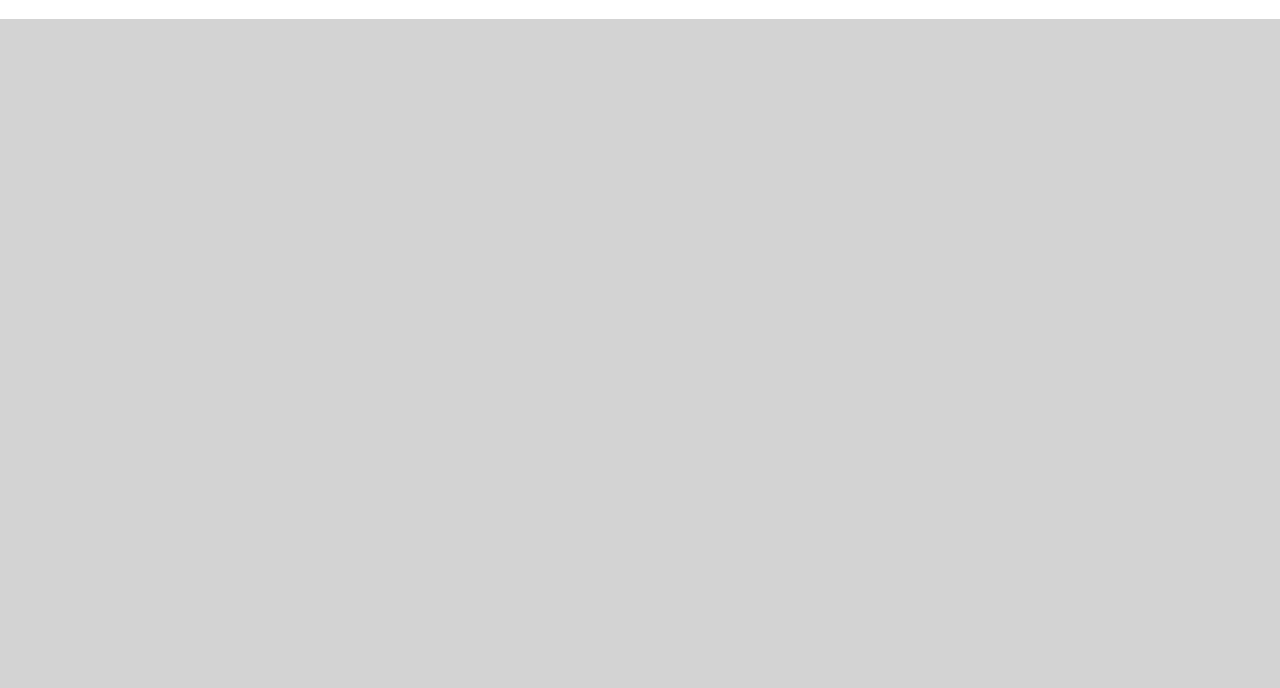
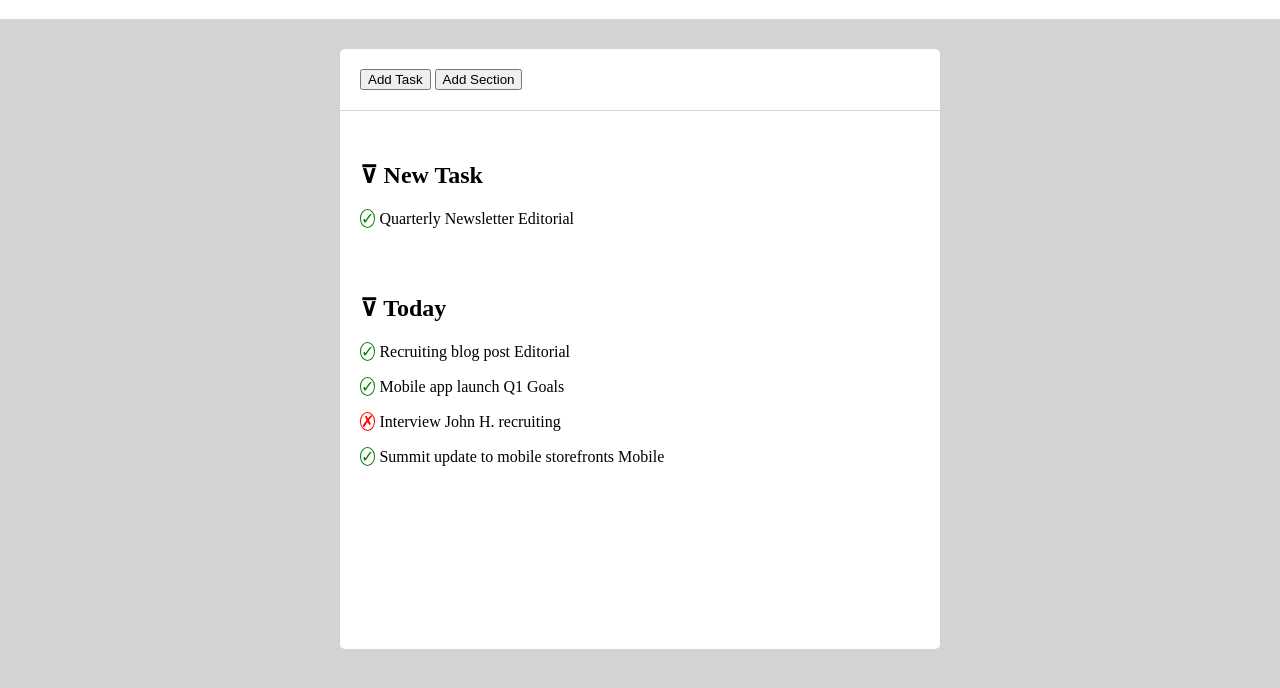
Before and after one commit to robertoraciti/html-css-toboolist, a plain HTML site: page index.html in a window 1280 px wide. Shown: the part 74-762 px from the top of the page. Drawn offline with Linux system fonts and the light colour scheme.

Commit message:
Add today section not completed

```diff
--- a/css/style.css
+++ b/css/style.css
@@ -12,3 +12,30 @@ h1{
     display: inline-block;
     text-align: center;
 }
+.container{
+    width: 600px;
+    min-height: 600px;
+    background-color: white;
+    margin: 30px auto;
+    border-radius: 5px;
+    box-sizing: border-box;
+}
+.button-section{
+    padding: 20px;
+    border-bottom: 1px solid lightgrey;
+}
+
+section{
+    padding-left: 20px;
+    padding-top: 30px;
+}
+.done{
+    border: 1px solid green;
+    color: green;
+    border-radius: 50%;
+}
+.not-done{
+    border: 1px solid red;
+    color: red;
+    border-radius: 50%;
+}
--- a/index.html
+++ b/index.html
@@ -12,7 +12,21 @@
         <h1>Toboolist</h1>
     </header>
     <main class="container">
-
+        <div class="button-section">
+            <button>Add Task</button>
+            <button>Add Section</button>
+        </div>
+        <section> <!--New Task Section-->
+            <h2>&#8893; New Task</h2>
+            <p><span class="done">&#10003;</span> Quarterly Newsletter <span class="box ed">Editorial</span></p>
+        </section>
+        <section> <!--Today section-->
+            <h2>&#8893; Today</h2>
+            <p><span class="done">&#10003;</span> Recruiting blog post <span class="box ed">Editorial</span></p>
+            <p><span class="done">&#10003;</span> Mobile app launch <span class="box q1">Q1 Goals</span></p>
+            <p><span class="not-done">&#10007;</span> Interview John H. <span class="box recruiting">recruiting</span></p>
+            <p><span class="done">&#10003;</span> Summit update to mobile storefronts <span class="box mobile">Mobile</span></p>
+        </section>
     </main>
 
 
```
